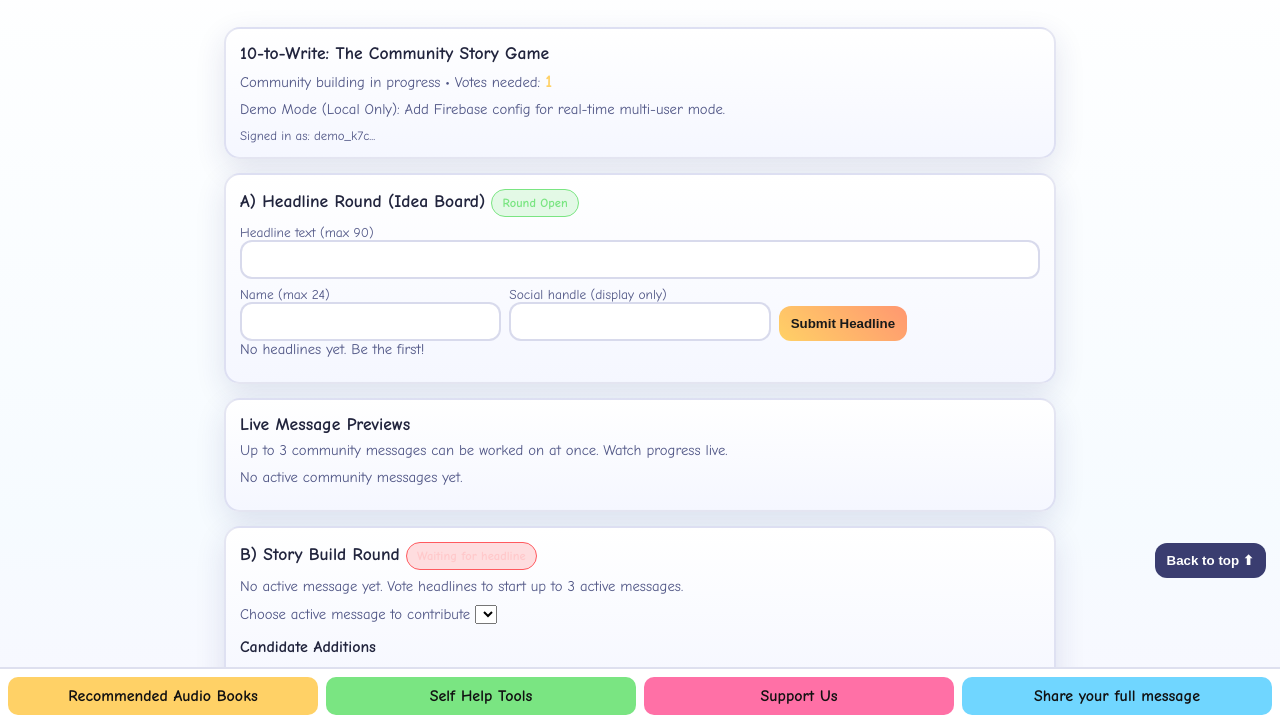
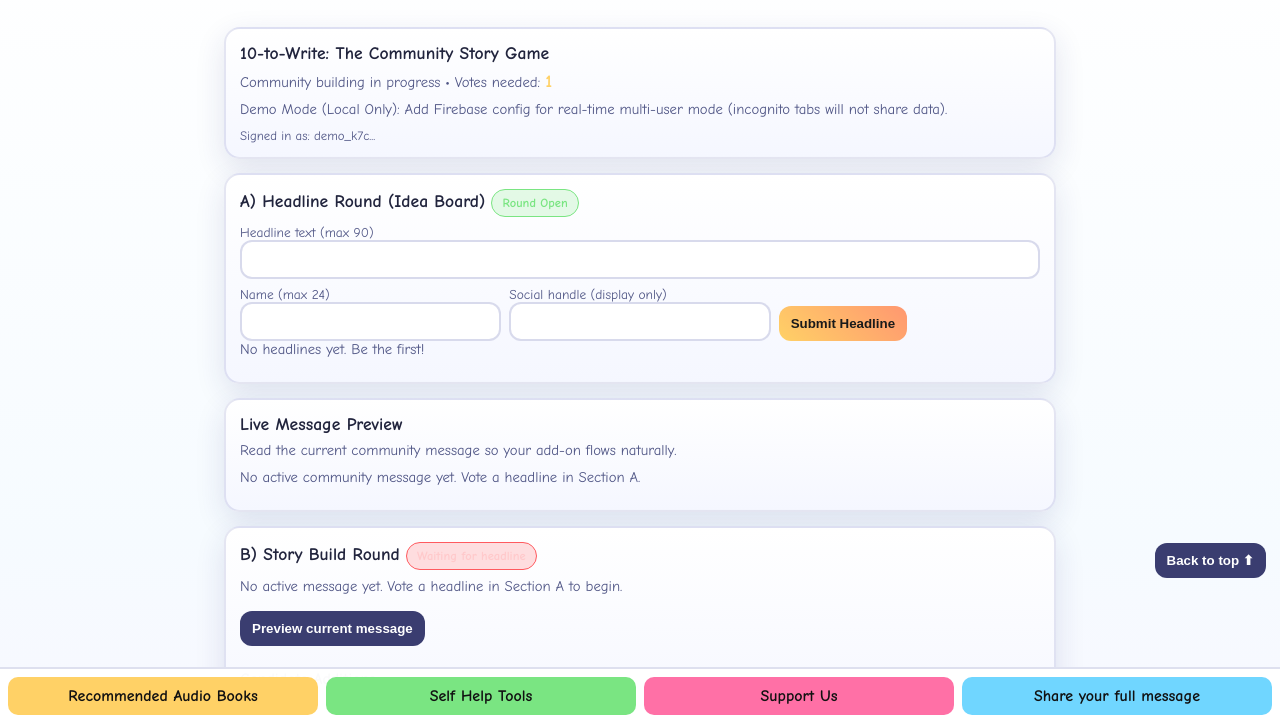
Before and after one commit to emotionalintelligencedeveloper-glitch/mcn, a plain HTML site: page eid-community-story-game.html in a window 1280 px wide. Shown: the part 77-797 px from the top of the page. Drawn offline with nearby package versions, Linux system fonts and the light colour scheme.

Commit message:
Update eid-community-story-game.html

```diff
--- a/eid-community-story-game.html
+++ b/eid-community-story-game.html
@@ -141,18 +141,16 @@
     </section>
 
     <section class="card" id="previewSection">
-      <h3 class="title">Live Message Previews</h3>
-      <p class="sub">Up to 3 community messages can be worked on at once. Watch progress live.</p>
+      <h3 class="title">Live Message Preview</h3>
+      <p class="sub">Read the current community message so your add-on flows naturally.</p>
       <div id="previewList"></div>
     </section>
 
     <section class="card" id="activeStorySection">
       <h3 class="title">B) Story Build Round <span id="storyBadge" class="pill p-lock">Waiting for headline</span></h3>
-      <div id="activeStoryInfo" class="sub">No active story yet. Vote headlines to start up to 3 active messages.</div>
+      <div id="activeStoryInfo" class="sub">No active story yet. Vote a headline to start the single live message.</div>
 
-      <label class="sub">Choose active message to contribute
-        <select id="storySelect" aria-label="Choose active message"></select>
-      </label>
+      <button id="previewBtn" class="btn btn-muted" type="button" aria-label="Preview current message" style="margin:6px 0 10px;">Preview current message</button>
 
       <div id="storyProgressWrap" class="hidden">
         <div class="sub"><strong>Word Goal:</strong> <span id="wordCountLabel">0 / 396 words</span></div>
@@ -286,8 +284,7 @@
       headlines: [],
       snippets: [],
       archives: [],
-      urlTarget: new URLSearchParams(location.search),
-      selectedStoryId: ""
+      urlTarget: new URLSearchParams(location.search)
     };
 
     const el = {
@@ -301,7 +298,7 @@
       headlineList: document.getElementById("headlineList"),
       activeStoryInfo: document.getElementById("activeStoryInfo"),
       previewList: document.getElementById("previewList"),
-      storySelect: document.getElementById("storySelect"),
+      previewBtn: document.getElementById("previewBtn"),
       storyBadge: document.getElementById("storyBadge"),
       snippetComposer: document.getElementById("snippetComposer"),
       snippetForm: document.getElementById("snippetForm"),
@@ -444,7 +441,7 @@
 
           if (itemType === "headline" && item.votes >= VOTE_TARGET) {
             db.game.activeStories = Array.isArray(db.game.activeStories) ? db.game.activeStories : [];
-            if (db.game.activeStories.length >= 3) return { ok:false, message:"3 active messages already running. Finish one to unlock a new headline." };
+            if (db.game.activeStories.length >= 1) return { ok:false, message:"A live message is already running. Finish it before starting a new one." };
             if (db.game.activeStories.some(st=>st.headlineId===item.id)) return { ok:false, message:"This headline is already active." };
             item.status = "locked";
             db.game.activeStories.push({ id: makeId("story"), headlineId: item.id, headlineText: item.text, round: 1, pieces: [], createdAt: now(), published: false });
@@ -569,7 +566,7 @@
             const game = gameSnap.data() || {activeStories:[]};
             if (itemType === "headline" && nextVotes >= VOTE_TARGET) {
               const activeStories = Array.isArray(game.activeStories) ? game.activeStories.slice() : [];
-              if (activeStories.length >= 3) return { ok:false, message:"3 active messages already running. Finish one to unlock a new headline." };
+              if (activeStories.length >= 1) return { ok:false, message:"A live message is already running. Finish it before starting a new one." };
               if (activeStories.some(st => st.headlineId === itemId)) return { ok:false, message:"This headline is already active." };
               tx.update(itemRef, { status:"locked" });
               const storyId = "story_" + Math.random().toString(36).slice(2,10);
@@ -621,8 +618,7 @@
     function selectedStory() {
       const stories = getActiveStories();
       if (!stories.length) return null;
-      const sid = state.selectedStoryId || stories[0].id;
-      return stories.find(s=>s.id===sid) || stories[0];
+      return stories[0];
     }
 
     let store;
@@ -650,7 +646,7 @@
       }
       el.modeNotice.textContent = state.mode === "realtime"
         ? "Realtime Multi-user Mode: Firebase connected ✅"
-        : "Demo Mode (Local Only): Add Firebase config for real-time multi-user mode.";
+        : "Demo Mode (Local Only): Add Firebase config for real-time multi-user mode (incognito tabs will not share data).";
       el.userIdLabel.textContent = uidShort(state.uid);
       store.subscribeAll(data => {
         state.game = data.game || { activeStories: [] };
@@ -708,7 +704,7 @@
     }
 
     function buildShareUrl(mode, id) {
-      const u = new URL(location.href);
+      const u = new URL(GAME_LINK);
       u.searchParams.set("mode", mode);
       u.searchParams.set("id", id);
       return u.toString();
@@ -798,26 +794,21 @@
 
     function renderPreview() {
       el.previewList.textContent = "";
-      const stories = getActiveStories();
-      if (!stories.length) {
-        const p = document.createElement("p"); p.className = "sub"; p.textContent = "No active community messages yet.";
+      const st = selectedStory();
+      if (!st) {
+        const p = document.createElement("p"); p.className = "sub"; p.textContent = "No active community message yet. Vote a headline in Section A.";
         el.previewList.appendChild(p);
+        return;
       }
-      stories.forEach(st => {
       const card = document.createElement("div"); card.className = "item";
       const t = document.createElement("div"); t.style.fontWeight = "900"; t.textContent = st.headlineText;
       const words = wordCount([st.headlineText].concat((st.pieces||[]).map(p=>p.text), st.conclusion?.text||"").join(" "));
       const m = document.createElement("div"); m.className = "meta"; m.textContent = `Round ${st.round} • ${words}/${WORD_TARGET} words • ${(st.pieces||[]).length} accepted pieces`;
       card.append(t,m);
+      const full = [st.headlineText].concat((st.pieces||[]).map(p=>p.text), st.conclusion?.text ? [st.conclusion.text] : []).join(" ");
+      const flow = document.createElement("div"); flow.style.marginTop = "8px"; flow.textContent = full || "Message text will appear here as community lines are accepted.";
+      card.appendChild(flow);
       el.previewList.appendChild(card);
-      });
-      el.storySelect.textContent = "";
-      stories.forEach(st => {
-        const o=document.createElement("option"); o.value = st.id; o.textContent = st.headlineText.slice(0,60);
-        el.storySelect.appendChild(o);
-      });
-      if (!stories.some(st=>st.id===state.selectedStoryId)) state.selectedStoryId = stories[0]?.id || "";
-      el.storySelect.value = state.selectedStoryId || "";
     }
 
     function renderHeadlines() {
@@ -858,7 +849,7 @@
           toast(res?.message || "Vote added!");
           if (res?.ok && (h.votes + 1) >= VOTE_TARGET) toast("Headline chosen! Story building is now open.");
         }, "Vote headline");
-        if (h.status !== "open" || getActiveStories().length >= 3) voteBtn.disabled = true;
+        if (h.status !== "open" || getActiveStories().length >= 1) voteBtn.disabled = true;
         const shareBtn = makeButton("Share to get votes", "btn-share", ()=>shareItem("headline", h.id, h.text), "Share headline");
         actions.append(voteBtn, document.createTextNode(" "), shareBtn);
         div.appendChild(actions);
@@ -883,7 +874,7 @@
       if (!story) {
         el.storyBadge.className = "pill p-lock";
         el.storyBadge.textContent = "Waiting for headline";
-        el.activeStoryInfo.textContent = "No active message yet. Vote headlines to start up to 3 active messages.";
+        el.activeStoryInfo.textContent = "No active message yet. Vote a headline in Section A to begin.";
         el.snippetComposer.classList.add("hidden");
         el.storyProgressWrap.classList.add("hidden");
         return;
@@ -1105,7 +1096,7 @@
       const handle = safeText(el.headlineHandle.value);
       if (!text || !name || !handle) return toast("Please fill all headline fields.");
       if (!enforceKindness(text, name, handle)) return toast("Please rewrite kindly.");
-      if (getActiveStories().length >= 3) return toast("3 active messages already running. Finish one to unlock headline submissions.");
+      if (getActiveStories().length >= 1) return toast("A live message is already running. Finish it before adding a new headline.");
       const openHeadlineCount = state.headlines.filter(h => h.status === "open").length;
       if (openHeadlineCount >= 10) return toast("Headline board is full (10 max). Vote existing headlines to continue.");
       if (!(await checkRateLimit())) return;
@@ -1183,7 +1174,7 @@
       }
     });
 
-    el.storySelect.addEventListener("change", () => { state.selectedStoryId = el.storySelect.value; renderStory(); });
+    el.previewBtn.addEventListener("click", () => { document.getElementById("previewSection").scrollIntoView({behavior:"smooth", block:"start"}); });
 
     el.backToTop.addEventListener("click", ()=> window.scrollTo({ top:0, behavior:"smooth" }));
 
```
Lines whose indentation alone changed are shown as unchanged.
